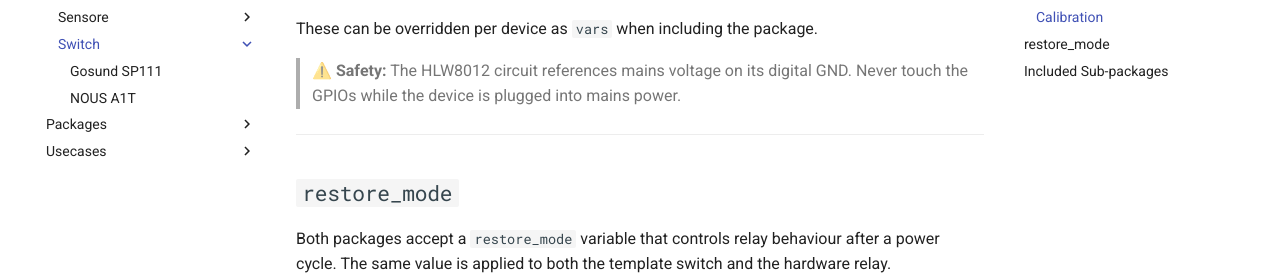
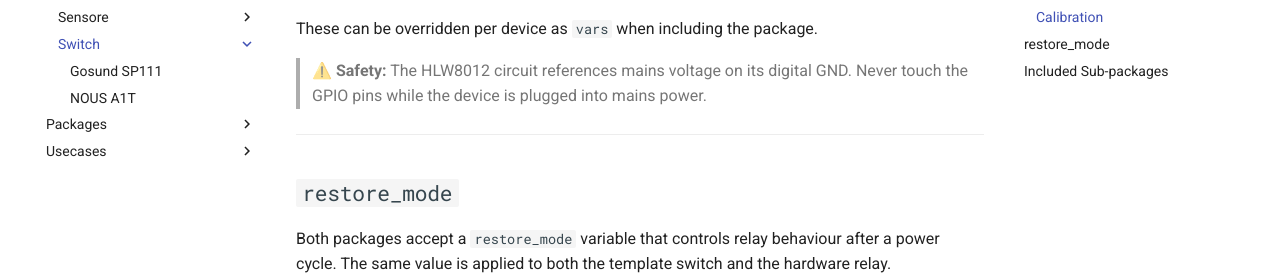
Before and after one commit to nolte/esphome-configs, an MkDocs documentation site: the page built from docs/devices/switch/index.md, in a window 1280 px wide and 900 px high, scrolled down 1775 px. Shown: the part 199-478 px from the top of the window. Built offline with MkDocs 1.6.1 and Material for MkDocs 9.7.7, drawn with Linux system fonts in a browser that asks for light colours; comment, search, counter and statistics services are not loaded; some of the changed text lies outside the part shown.

Commit message:
docs: fix GPIO term lint findings in switch docs
Mark the ESPHome `gpio` platform name as inline code (it is correctly
lowercase as a platform identifier) and reword "GPIOs" to "GPIO pins"
so the prose passes the v0.1.15 Vale.Terms / Vale.Spelling rules.

Co-Authored-By: Claude Opus 4.8 (1M context) <noreply@anthropic.com>

````diff
--- a/docs/devices/switch/index.md
+++ b/docs/devices/switch/index.md
@@ -29,7 +29,7 @@ ${id}_button_switch  (switch.template)  ← exposed to Home Assistant
         └── turn_off_action → switch.turn_off: relay / ${id}_relay
 ```
 
-The **gpio switch** (the actual relay) is not exposed to Home Assistant directly. All control
+The **`gpio` switch** (the actual relay) is not exposed to Home Assistant directly. All control
 goes through the **template switch**, which also drives the LED alongside the relay.
 
 The template switch runs in **optimistic mode** - it assumes the command succeeded immediately
@@ -78,7 +78,7 @@ Both packages share the same calibration defaults:
 These can be overridden per device as `vars` when including the package.
 
 > ⚠️ **Safety:** The HLW8012 circuit references mains voltage on its digital GND.
-> Never touch the GPIOs while the device is plugged into mains power.
+> Never touch the GPIO pins while the device is plugged into mains power.
 
 ---
 
````
Also changed, not shown: docs/devices/switch/gosund-sp111.md (+1 -1 lines).
